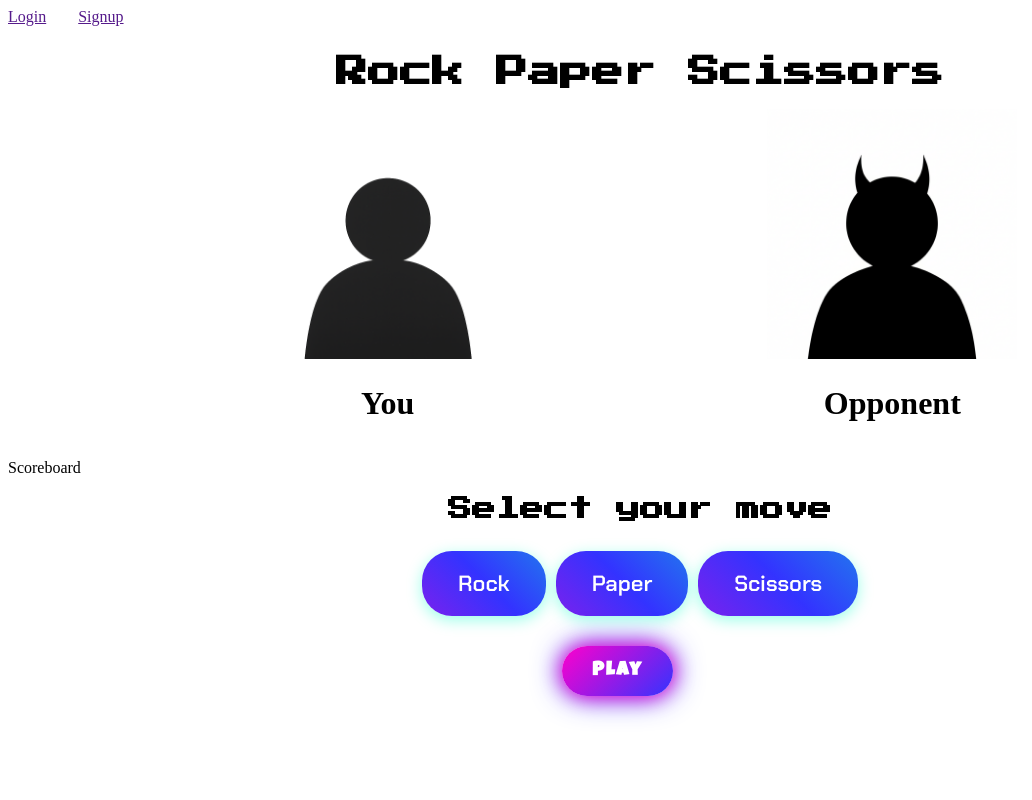
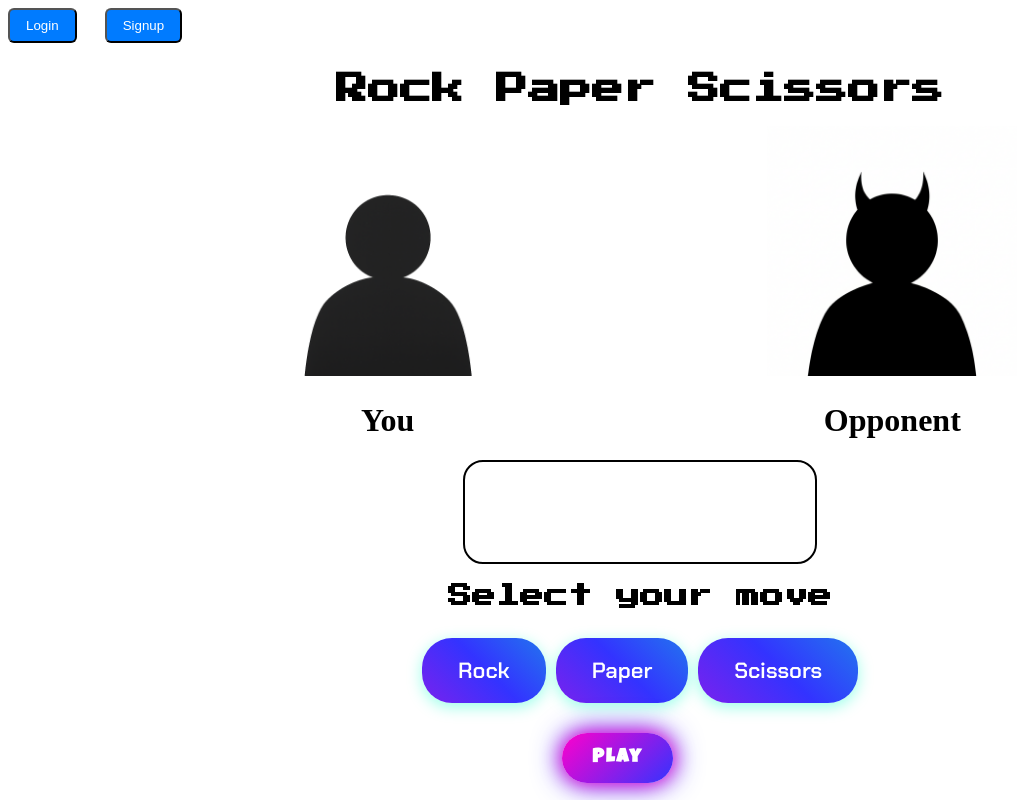
Before and after one commit to adityakankal2004/Rock-Paper-Scissor, a Node server app: page / in a window 1280 px wide. Shown: the whole page, without its empty margins (0-1032 px from the left). Run offline with Node 20, Linux system fonts and the light colour scheme; some libraries are stand-ins or nearby versions.

Commit message:
making scoreboard

```diff
--- a/public/index.html
+++ b/public/index.html
@@ -3,7 +3,8 @@
 <head>
     <meta charset="UTF-8">
     <meta name="viewport" content="width=device-width, initial-scale=1.0">
-    <a href>Login</a> &nbsp; &nbsp; &nbsp; &nbsp;<a href>Signup</a>
+    <a href="/login"><button class="login-btn">Login</button></a> &nbsp; &nbsp; &nbsp;
+    <a href="/signup"><button class="submit-btn">Signup</button></a>
     <title>Rock-Paper-Scissors</title>
     <link rel="stylesheet" href="style.css">
     <link href="https://fonts.googleapis.com/css2?family=Press+Start+2P&display=swap" rel="stylesheet">
@@ -29,8 +30,8 @@
     </div>
 
         <!-- Scoreboard -->
-         <div>
-            <p>Scoreboard</p>
+         <div class="scoreboard">
+            <!-- <p class="scoreboard" class="scoreboard">Scoreboard</p> -->
          </div>
         <h2 class="select">Select your move</h2>
 
--- a/public/style.css
+++ b/public/style.css
@@ -230,3 +230,37 @@ padding: 18px 36px;
     margin-left: 0;
   }
 }
+
+
+.login-btn{
+
+  padding: 8px 16px;
+  background: #007bff;
+  color: white;
+  text-decoration: none;
+  border-radius: 6px;
+}
+.login-btn:hover {
+  background: #0056b3;
+}
+
+.submit-btn{
+
+  padding: 8px 16px;
+  background: #007bff;
+  color: white;
+  text-decoration: none;
+  border-radius: 6px;
+}
+.submit-btn:hover {
+  background: #0056b3;
+}
+
+.scoreboard{
+  text-align:center;
+  border:2px solid black;
+  margin:auto;
+  width: 350px;
+  height: 100px;
+  border-radius: 20px;
+}
```
